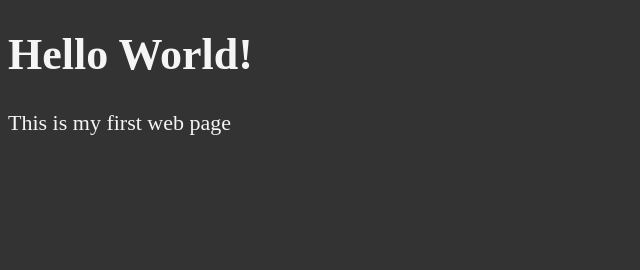
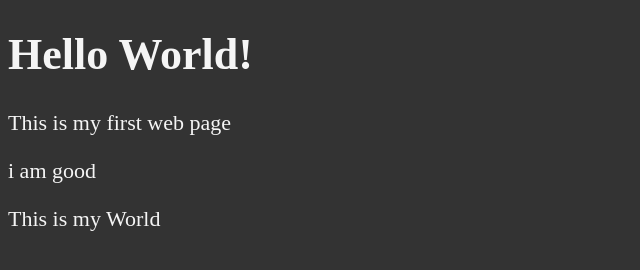
Before and after one commit to Maina-Muchemi/01-lesson, a plain HTML site: page index.html in a window 1280 px wide. Shown: the whole page, without its empty margins (0-640 px from the left). Drawn offline with Linux system fonts and the light colour scheme.

Commit message:
Added Features

```diff
--- a/index.html
+++ b/index.html
@@ -15,6 +15,8 @@ type="text/css">
     <body>
         <h1>Hello World!</h1>
         <p>This is my first web page</p>
+        <p>i am good</p>
+        <p>This is my World</p>
     </body>
 
     </html>
```
